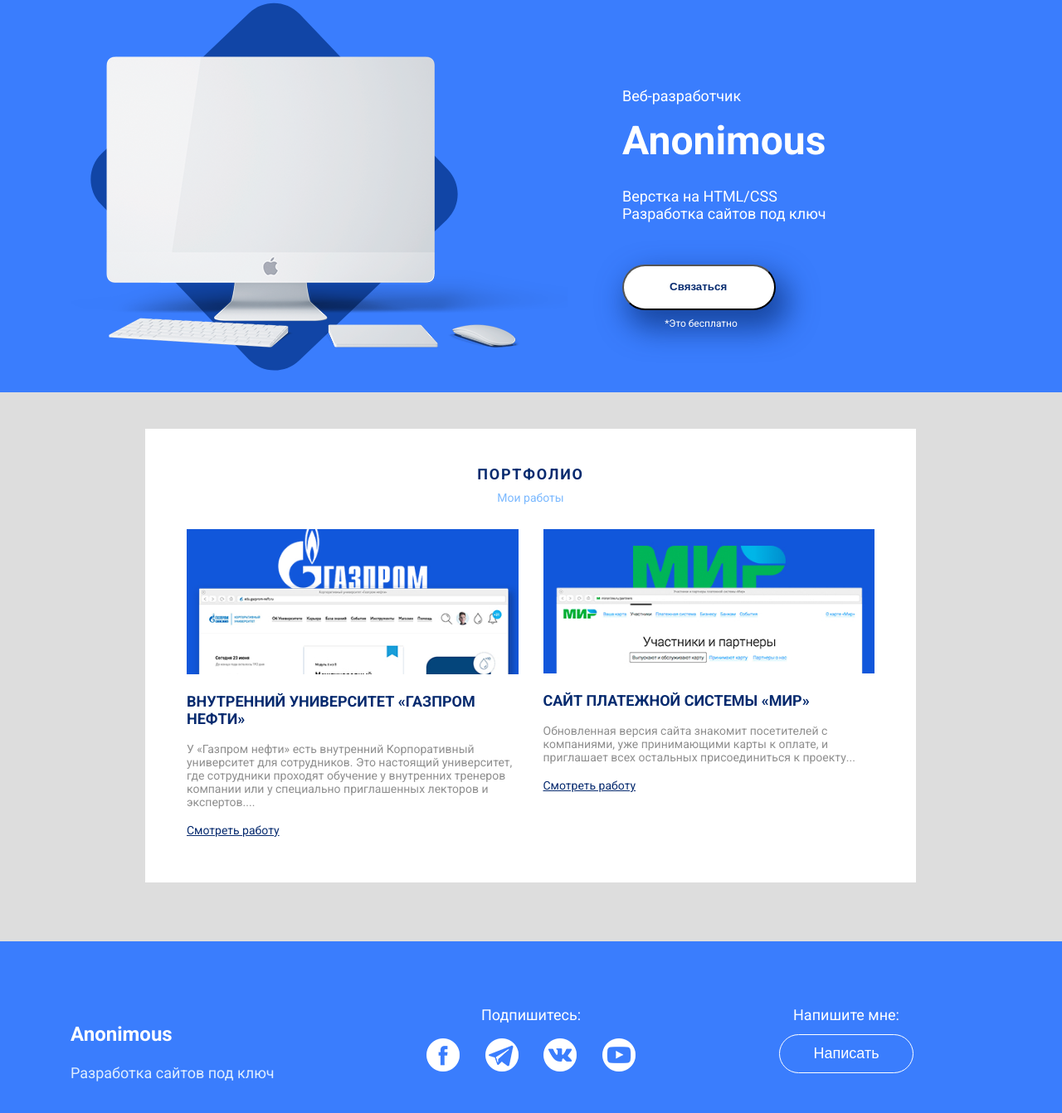
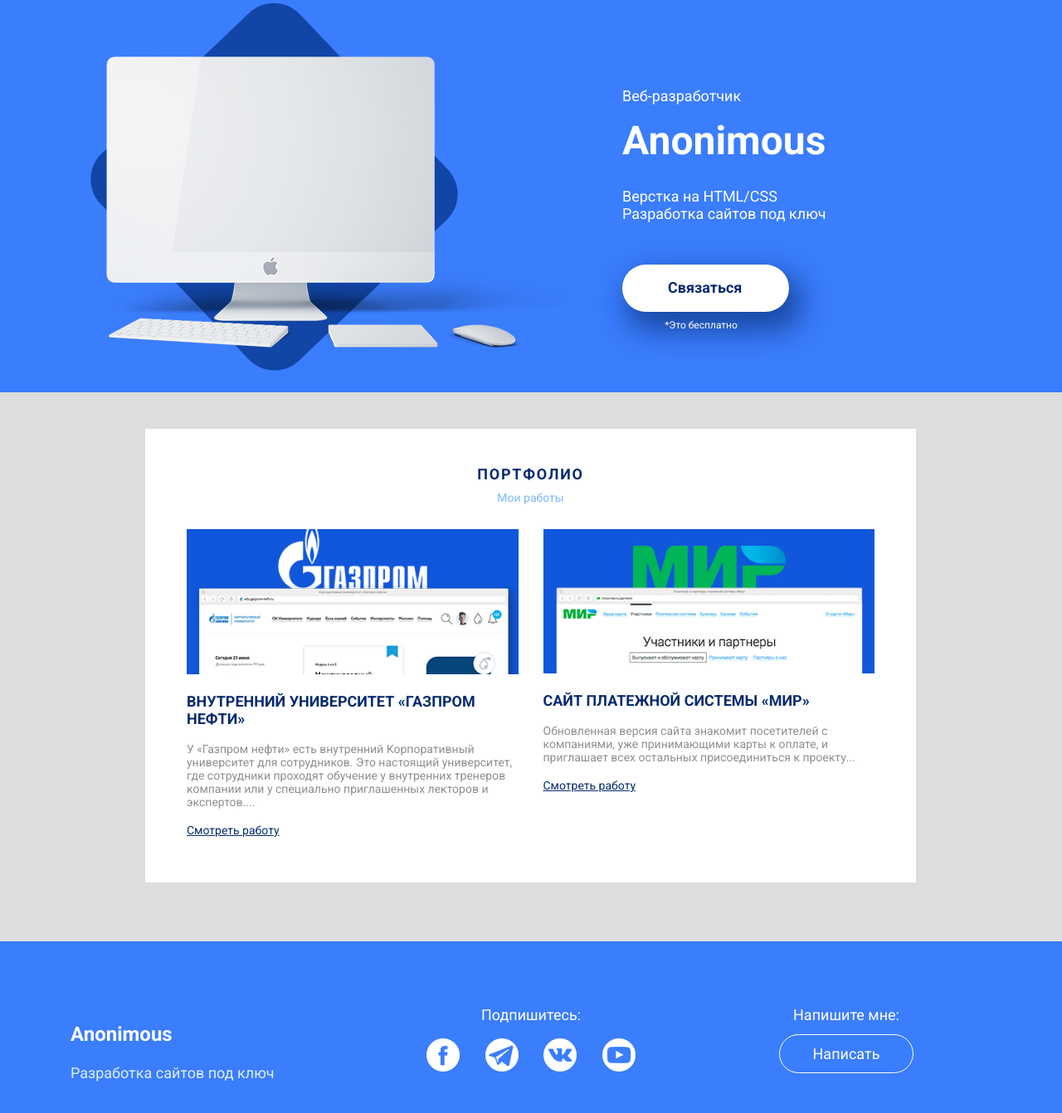
Before and after one commit to mr-anonimous/mranonimous.github.io, a plain HTML site: page index.html in a window 1280 px wide. Shown: the part 56-1398 px from the top of the page at 83% size. Drawn offline with Linux system fonts and the light colour scheme.

Commit message:
Add files via upload

```diff
--- a/css/style.css
+++ b/css/style.css
@@ -27,6 +27,8 @@ header{
 	margin-top: 20px;
 }
 .header-button{
+display: inline-block;
+text-decoration: none;
 box-shadow: 10px 17px 34px 6px rgba(18, 61, 145, 0.83);
 border-radius: 50px;
 background-color: #ffffff;
@@ -137,6 +139,7 @@ margin-top: 0;
 }
 .footer-button{
 	display: inline-block;
+	text-decoration: none;
 	background-color: transparent;
 	color: #fff;
 	font-size: 18px;
--- a/index.html
+++ b/index.html
@@ -33,7 +33,7 @@
 						<h1 class="header-title">Anonimous</h1>
 						<p class="header-subtitle">Верстка на HTML/CSS<br> Разработка сайтов под ключ</p>
 						<div class="header-button-block">
-							<button class="header-button">Связаться</button>
+							<a href="https://vk.com/nikolyasha1" class="header-button">Связаться</a>
 							<small>*Это бесплатно</small>
 						</div>
 					</div>
@@ -80,14 +80,14 @@
 							<p>Подпишитесь:</p>
 							<a href="#"><img src="img/facebook-logo-button.png" alt="facebook"></a>
 							<a href="#"><img src="img/telegram-symbol.png" alt="telegram"></a>
-							<a href="#"><img src="img/vk-social-logotype.png" alt="vkontakte"></a>
+							<a href="https://vk.com/nikolyasha1"><img src="img/vk-social-logotype.png" alt="vkontakte"></a>
 							<a href="#"><img src="img/youtube-symbol.png" alt="youtube"></a>
 						</div>
 					</div>
 					<div class="col-md-4">
 						<div class="footer-cta-block">
 							<p class="footer-cta">Напишите мне:</p>
-							<button class="footer-button">Написать</button>
+							<a href="https://vk.com/nikolyasha1" class="footer-button">Написать</a>
 						</div>
 					</div>
 				</div>
```
